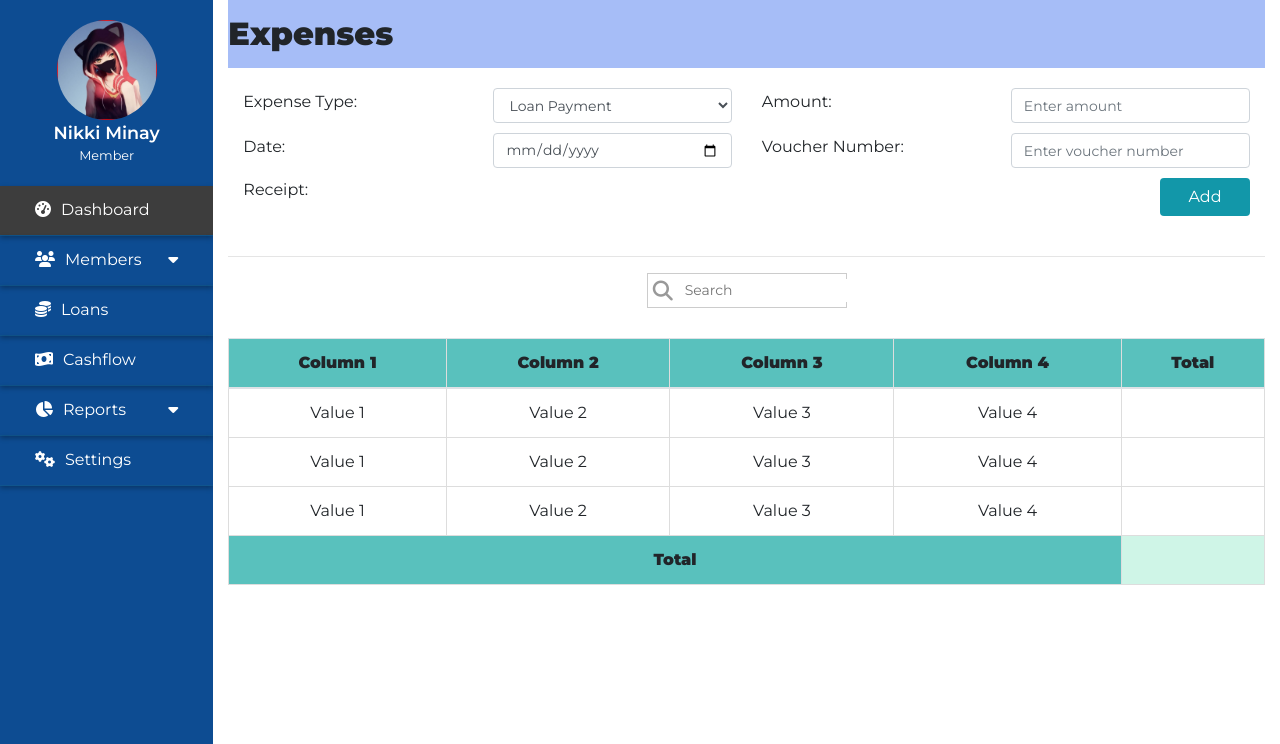
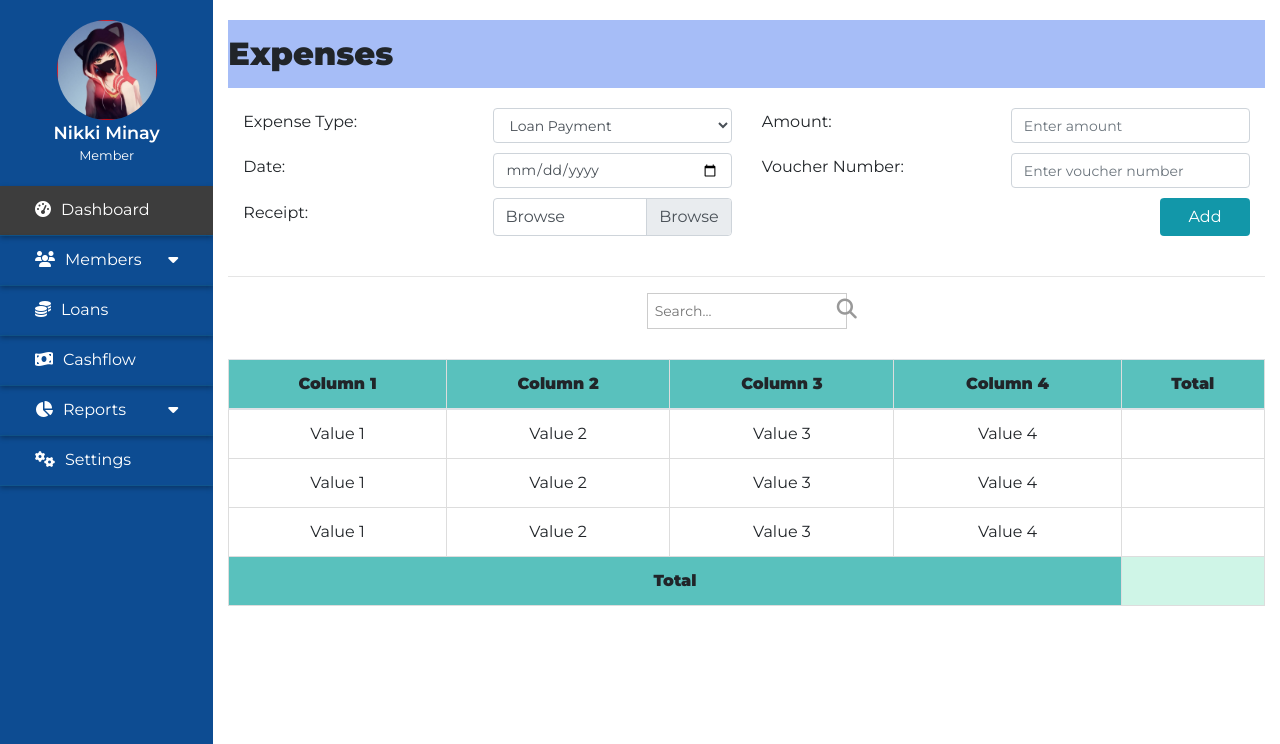
Before and after one commit to warrenmalangis/newnav, a PHP site: page /exp.html in a window 1280 px wide. Shown: the part 56-800 px from the top of the page. Run offline with PHP 8.4, Linux system fonts and the light colour scheme; some libraries are stand-ins or nearby versions.

Commit message:
Egdfgfhfh

```diff
--- a/css/styles.css
+++ b/css/styles.css
@@ -657,7 +657,7 @@ body {
     .text-head {
       font-size: 2rem;
       background: #A6BDF7;
-      margin-bottom: 20px;
+      margin: 20px 0;
       padding: 10px 0;
       font-weight: bold;
     }
@@ -708,14 +708,18 @@ body {
 
 .search-icon {
   font-size: 20px;
-    margin-right: 10px;
+  margin-left: auto; /* Push the icon to the right */
   color: #999;
+  padding-left: 10px;
 }
+
+
 
   .search-input {
     flex: 1;
     border: none;
     outline: none;
+    background-color: transparent;
   }
 
     table {
--- a/exp.html
+++ b/exp.html
@@ -175,7 +175,7 @@
           <div class="col">
             <label for="receipt" class="right-align">Receipt:</label>
           </div>
-<!--           <div class="col">
+<div class="col">
   <div class="input-group">
     <div class="custom-file">
       <input type="file" class="custom-file-input" id="receipt" onchange="readURL(this)">
@@ -186,7 +186,8 @@
     <img id="imagePreview" class="attached-image" src="" alt="Attached Image">
     <span class="remove-attachment" onclick="removeAttachment()">&#10006;</span>
   </div>
-          </div> -->
+</div>
+
         </div>
       </div>
       <div class="col-md-6">
@@ -200,13 +201,15 @@
      <hr>
     <div class="text-center">
       <div class="search-container">
-  <i class="search-icon fas fa-search"></i>
-  <input type="text" class="search-input" placeholder="Search">
+  <input type="text" class="search-input" placeholder="Search..." oninput="searchTable()" >
+  <div class="search-icon-container">
+    <i class="fa fa-search search-icon"></i>
+  </div>
 </div>
 
     </div>
      <div class="table-container">
-    <table class="table">
+    <table id="myTable" class="table">
       <thead>
         <tr>
           <th class="column-sec">Column 1</th>
@@ -275,7 +278,27 @@
   </div>
 </div>
 
+<script>
+  function readURL(input) {
+  if (input.files && input.files[0]) {
+    var reader = new FileReader();
 
+    reader.onload = function(e) {
+      document.getElementById('imagePreview').src = e.target.result;
+      document.getElementById('attachmentContainer').style.display = 'block';
+    };
+
+    reader.readAsDataURL(input.files[0]);
+  }
+}
+
+function removeAttachment() {
+  document.getElementById('receipt').value = '';
+  document.getElementById('imagePreview').src = '';
+  document.getElementById('attachmentContainer').style.display = 'none';
+}
+
+</script>
 
 <script>
   // JavaScript
@@ -354,6 +377,36 @@ notificationCountElement.style.display = notificationCount > 0 ? 'block' : 'none
     toggleDropdown(event, 'notificationDropdown');
   });
 </script>
+<script>
+  function searchTable() {
+  // Get the input value and convert it to lowercase for case-insensitive search
+  var input = document.querySelector('.search-input');
+  var filter = input.value.toLowerCase();
 
+  // Get the table element and rows
+  var table = document.getElementById('myTable');
+  var rows = table.getElementsByTagName('tr');
+
+  // Loop through all table rows, hide those that don't match the search query
+  for (var i = 1; i < rows.length; i++) {
+    var row = rows[i];
+    var cells = row.getElementsByTagName('td');
+    var showRow = false;
+
+    // Check if any of the row's cells contain the search query
+    for (var j = 0; j < cells.length; j++) {
+      var cell = cells[j];
+      if (cell.innerHTML.toLowerCase().indexOf(filter) > -1) {
+        showRow = true;
+        break;
+      }
+    }
+
+    // Show/hide the row based on the search result
+    row.style.display = showRow ? '' : 'none';
+  }
+}
+
+</script>
 </body>
 </html>
```
Lines whose indentation alone changed are shown as unchanged.
